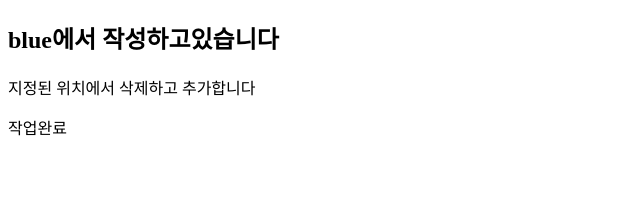
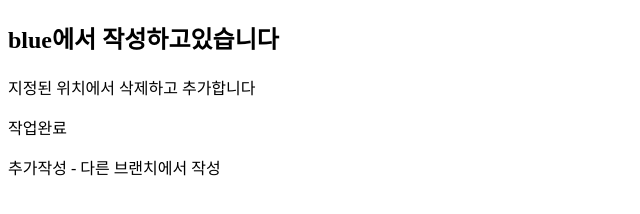
Before and after one commit to Ko-Keon/0602-branch-project, a plain HTML site: page index.html in a window 1280 px wide. Shown: the whole page, without its empty margins (0-640 px from the left). Drawn offline with Linux system fonts and the light colour scheme.

Commit message:
0602 메인작성

```diff
--- a/index.html
+++ b/index.html
@@ -14,5 +14,8 @@
     <section>
         <p>작업완료</p>
     </section>
+    <section>
+        <p>추가작성 - 다른 브랜치에서 작성</p>
+    </section>
 </body>
 </html>
```
